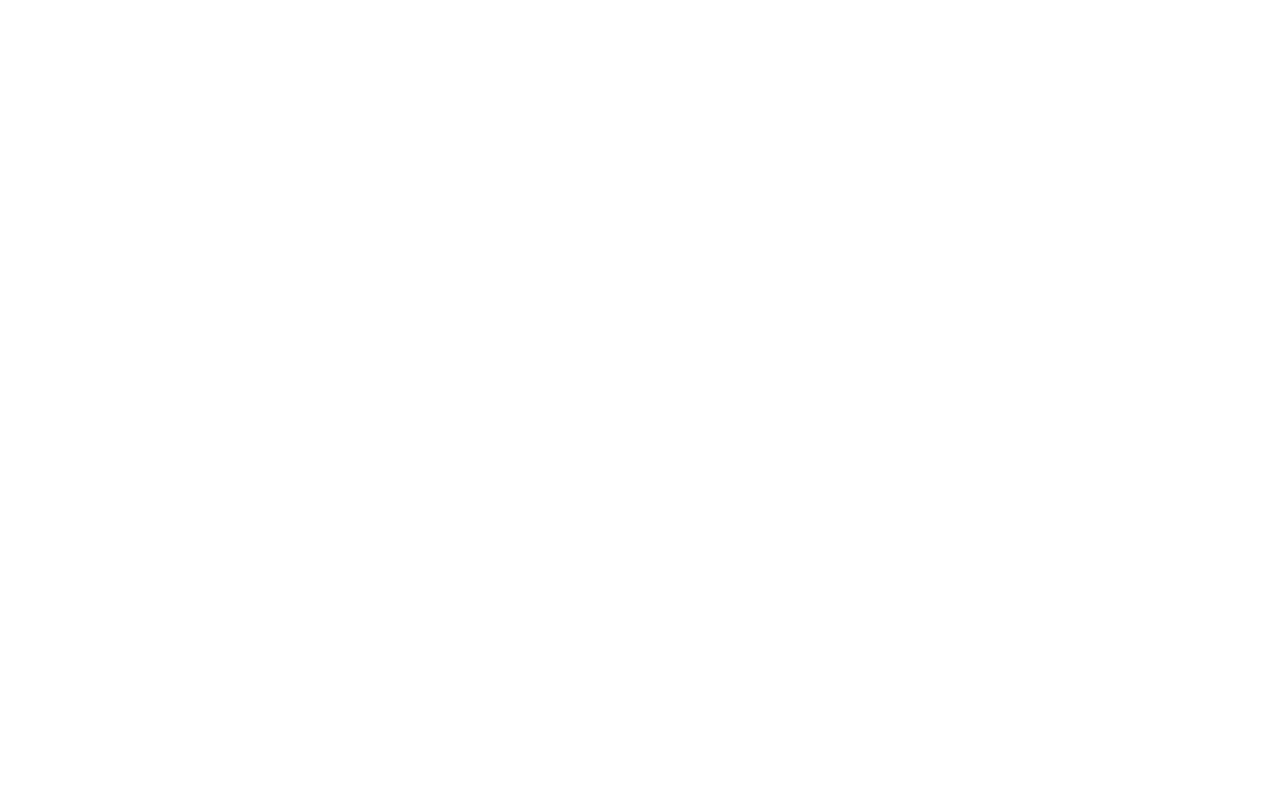
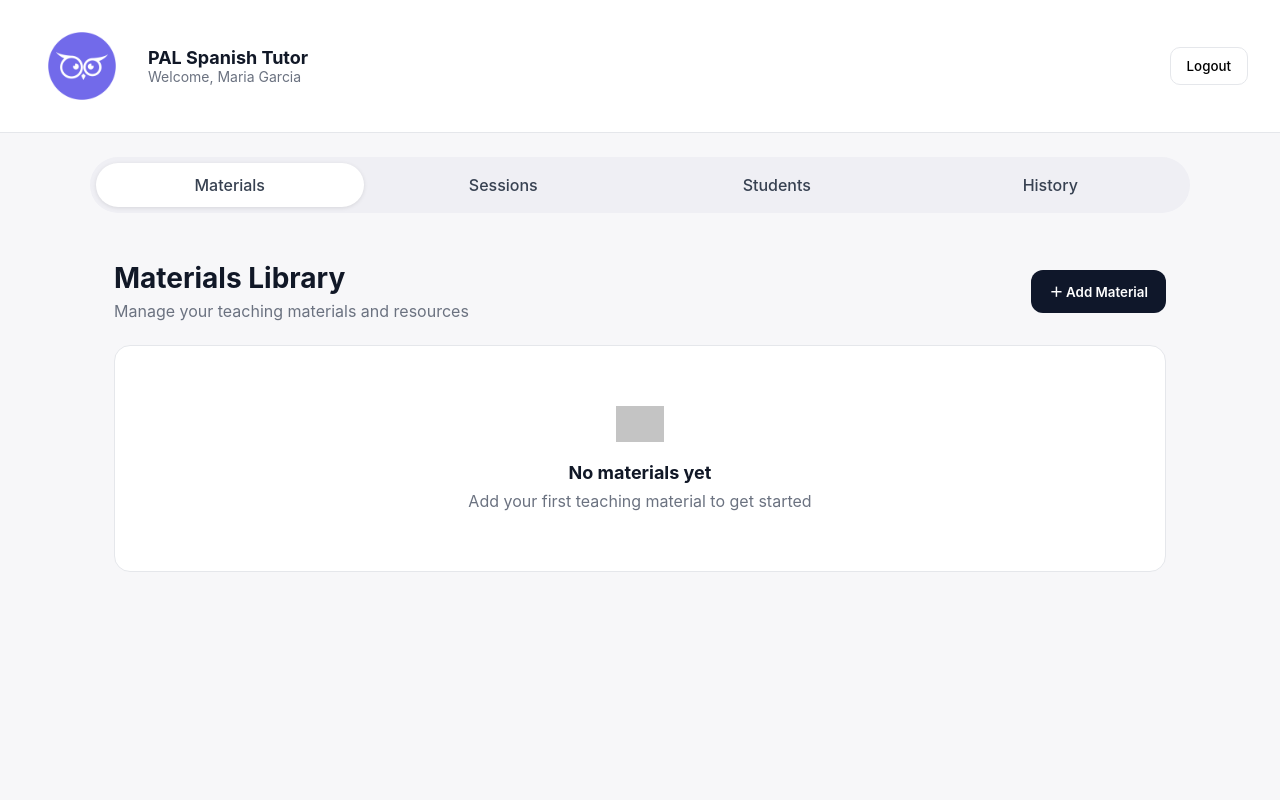
Before and after one commit to ElianaLara/PAL_APP, a Flask app: page / in a window 1280 px wide. Before the commit the page is empty. Run offline with Flask 3, Linux system fonts and the light colour scheme; a user stored in the database is signed in; grey boxes are pictures that could not be loaded.

Commit message:
start html and css for tutor dashboard

```diff
--- a/app/routes.py
+++ b/app/routes.py
@@ -1,5 +1,5 @@
 from flask import render_template, redirect, url_for, session, Blueprint, flash, request
-
+from .models import Tutor
 from app.forms import LoginForm
 
 main = Blueprint("main", __name__)
@@ -17,12 +17,15 @@ def login():
     form = LoginForm()
 
     if form.validate_on_submit():
-        # Example check (replace with DB logic)
-        if form.email.data == "test@test.com" and form.password.data == "1234":
-            session['user'] = form.email.data
+        tutor = Tutor.query.filter_by(email=form.email.data).first()
+
+        if tutor and tutor.password_hash == form.password.data:
+            session['tutor_id'] = tutor.id
+            session['tutor_name'] = tutor.full_name
+
             flash("Logged in successfully!", "success")
             return redirect(url_for('main.dashboard'))
 
-        flash("Invalid credentials", "danger")
+        flash("Invalid email or password", "danger")
 
     return render_template('login.html', form=form)
--- /dev/null
+++ b/app/static/css/dashboard.css
@@ -0,0 +1,138 @@
+
+* {
+    box-sizing: border-box;
+    margin: 0;
+    padding: 0;
+    font-family: 'Inter', sans-serif;
+}
+
+body {
+    background-color: #f7f7f9;
+    color: #111827;
+}
+
+/* ===== HEADER ===== */
+header {
+    background: #ffffff;
+    padding: 16px 32px;
+    display: flex;
+    align-items: center;
+    justify-content: space-between;
+    border-bottom: 1px solid #e5e7eb;
+}
+
+.header-left {
+    display: flex;
+    align-items: center;
+    gap: 16px;
+}
+
+
+.title h1 {
+    font-size: 18px;
+    font-weight: 700;
+}
+
+.title p {
+    font-size: 14px;
+    color: #6b7280;
+}
+
+.logout-btn {
+    background: #ffffff;
+    border: 1px solid #e5e7eb;
+    padding: 10px 16px;
+    border-radius: 10px;
+    cursor: pointer;
+    font-weight: 500;
+}
+
+/* ===== NAV TABS ===== */
+.tabs {
+    margin: 24px auto;
+    max-width: 1100px;
+    background: #efeff4;
+    border-radius: 999px;
+    display: flex;
+    padding: 6px;
+    gap: 6px;
+}
+
+.tab {
+    flex: 1;
+    text-align: center;
+    padding: 12px;
+    border-radius: 999px;
+    cursor: pointer;
+    font-weight: 500;
+    color: #374151;
+}
+
+.tab.active {
+    background: #ffffff;
+    box-shadow: 0 1px 4px rgba(0,0,0,0.1);
+}
+
+/* ===== MAIN CONTENT ===== */
+main {
+    max-width: 1100px;
+    margin: 0 auto;
+    padding: 24px;
+}
+
+.section-header {
+    display: flex;
+    align-items: center;
+    justify-content: space-between;
+    margin-bottom: 24px;
+}
+
+.section-header h2 {
+    font-size: 28px;
+    font-weight: 700;
+}
+
+.section-header p {
+    color: #6b7280;
+    margin-top: 6px;
+}
+
+.add-btn {
+    background: #0f172a;
+    color: white;
+    border: none;
+    padding: 12px 18px;
+    border-radius: 12px;
+    font-weight: 600;
+    cursor: pointer;
+}
+
+/* ===== EMPTY STATE ===== */
+.empty-card {
+    background: #ffffff;
+    border: 1px solid #e5e7eb;
+    border-radius: 16px;
+    padding: 60px 20px;
+    text-align: center;
+}
+
+.empty-card img {
+    width: 48px;
+    margin-bottom: 16px;
+    opacity: 0.6;
+}
+
+.empty-card h3 {
+    font-size: 18px;
+    margin-bottom: 8px;
+}
+
+.empty-card p {
+    color: #6b7280;
+}
+
+.logo {
+  width: 100px;          /* adjust size */
+  height: auto;
+  display: block;
+}
--- a/app/static/css/login.css
+++ b/app/static/css/login.css
@@ -87,3 +87,8 @@ button:hover {
   font-size: 0.95rem;
   box-shadow: 0 2px 6px rgba(0, 0, 0, 0.1);
 }
+
+.logo {
+  width: 10px;          /* adjust size */
+  height: auto;
+}
--- a/app/templates/dashboard.html
+++ b/app/templates/dashboard.html
@@ -0,0 +1,57 @@
+<!DOCTYPE html>
+<html lang="en">
+<head>
+    <meta charset="UTF-8">
+    <title>PAL Dashboard</title>
+    <link rel="stylesheet" href="{{ url_for('static', filename='css/dashboard.css') }}">
+</head>
+<body>
+
+  <!-- ===== HEADER ===== -->
+  <header>
+    <div class="header-left">
+      <div class="logo">
+        <img
+            src="{{ url_for('static', filename='images/logo.png') }}"
+            alt="PAL Logo"
+            class="logo"
+        >
+      </div>
+
+      <div class="title">
+        <h1>PAL Spanish Tutor</h1>
+        <p>Welcome, Maria Garcia</p>
+      </div>
+    </div>
+
+    <button class="logout-btn">Logout</button>
+  </header>
+
+  <!-- ===== NAVIGATION ===== -->
+  <div class="tabs">
+    <div class="tab active">Materials</div>
+    <div class="tab">Sessions</div>
+    <div class="tab">Students</div>
+    <div class="tab">History</div>
+  </div>
+
+  <!-- ===== MAIN ===== -->
+  <main>
+    <div class="section-header">
+      <div>
+        <h2>Materials Library</h2>
+        <p>Manage your teaching materials and resources</p>
+      </div>
+
+      <button class="add-btn">＋ Add Material</button>
+    </div>
+
+    <div class="empty-card">
+      <img src="file-icon.svg" alt="No materials">
+      <h3>No materials yet</h3>
+      <p>Add your first teaching material to get started</p>
+    </div>
+  </main>
+
+</body>
+</html>
```
Also changed, not shown: app/templates/login.html (+6 -1 lines), app/static/images/logo.png (added).
